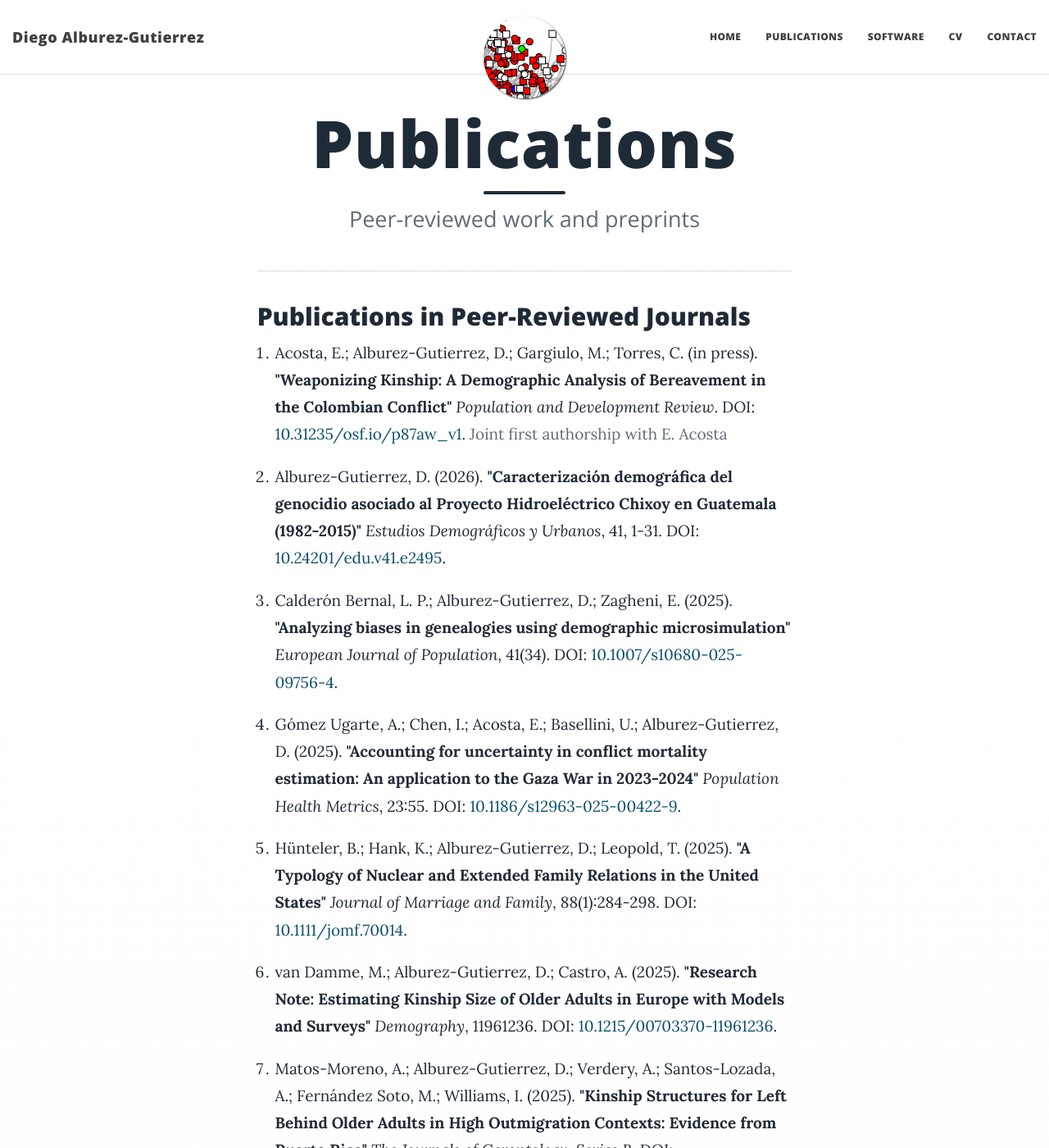
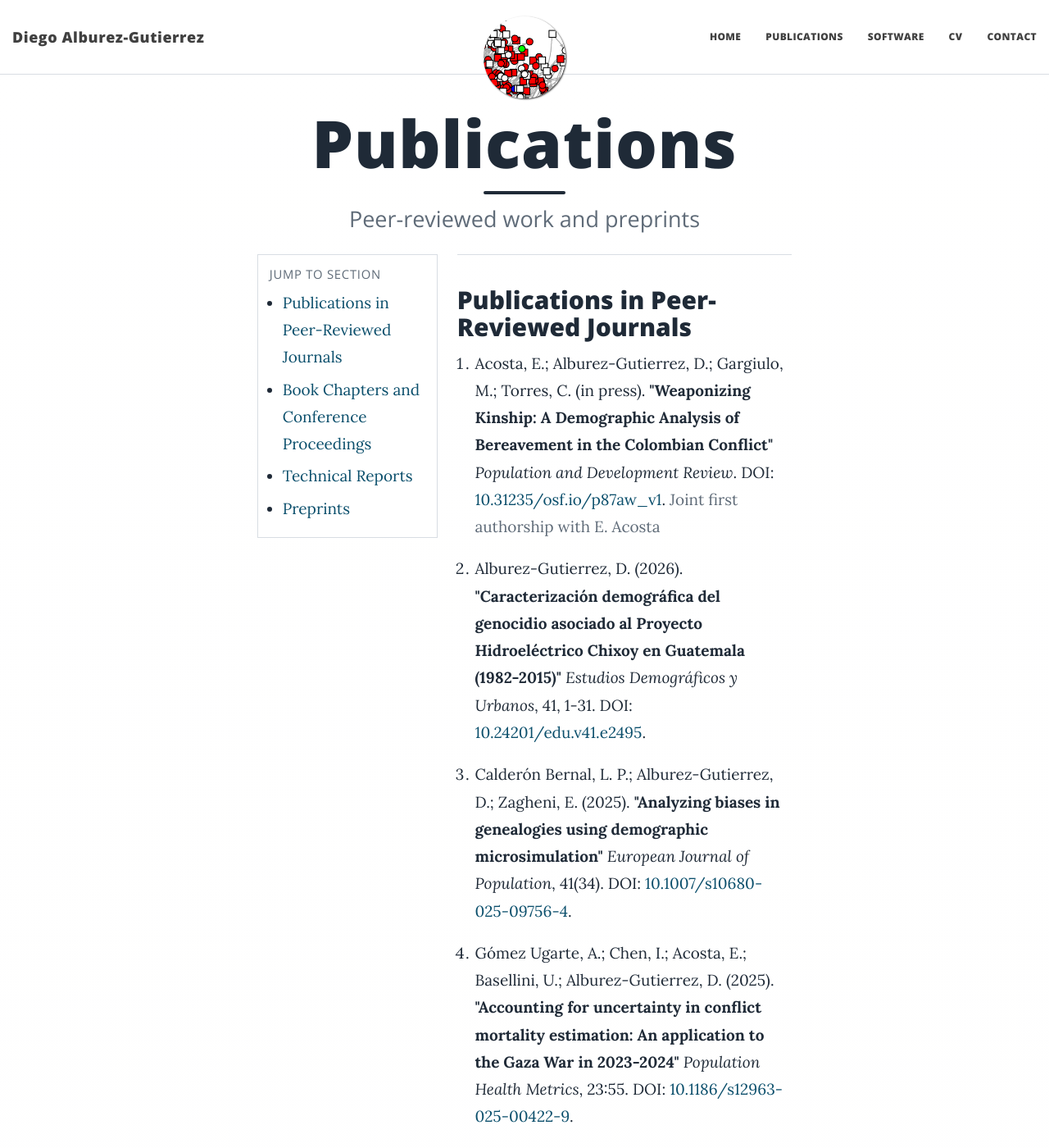
Before and after one commit to alburezg/alburezg.github.io, a Jekyll site: the page built from publications.md, in a window 1280 px wide and 1400 px high. Shown: the whole window at 82% size. Built offline with Jekyll 4.4.1, drawn with Linux system fonts in a browser that asks for light colours; nearby versions of some CDN libraries; our own code applies the rules of GitHub Pages for plain Markdown files.

Commit message:
Adjust homepage chair text and add floating publications section menu

```diff
--- a/css/main.css
+++ b/css/main.css
@@ -801,6 +801,43 @@ a:focus {
   color: var(--muted);
 }
 
+.pub-layout {
+  display: grid;
+  grid-template-columns: 220px minmax(0, 1fr);
+  gap: 24px;
+  align-items: start;
+}
+
+.pub-nav {
+  position: sticky;
+  top: 105px;
+  border: 1px solid var(--line);
+  background: #fff;
+  padding: 12px 14px;
+}
+
+.pub-nav-title {
+  font-family: "Open Sans", "Helvetica Neue", Helvetica, Arial, sans-serif;
+  font-size: 0.78em;
+  text-transform: uppercase;
+  letter-spacing: 0.05em;
+  margin: 0 0 8px;
+  color: var(--muted);
+}
+
+.pub-nav ul {
+  margin: 0;
+  padding-left: 16px;
+}
+
+.pub-nav li {
+  margin-bottom: 6px;
+}
+
+.pub-content .pub-section:first-child {
+  margin-top: 0;
+}
+
 .contact-links {
   overflow-wrap: anywhere;
 }
@@ -866,6 +903,16 @@ a:focus {
     overflow-wrap: anywhere;
   }
 
+  .pub-layout {
+    grid-template-columns: 1fr;
+    gap: 14px;
+  }
+
+  .pub-nav {
+    position: static;
+    top: auto;
+  }
+
   .copy-email-btn {
     margin-top: 6px;
     margin-left: 0;
--- a/publications.md
+++ b/publications.md
@@ -5,14 +5,26 @@ subtitle: Peer-reviewed work and preprints
 ---
 
 <div class="academic-page">
-  {% for section in site.data.publications.sections %}
-    <section class="pub-section" id="{{ section.id }}">
-      <h2>{{ section.title }}</h2>
-      <ol class="pub-list">
-        {% for item in section.items %}
-          {% include publication_entry.html item=item %}
+  <div class="pub-layout">
+    <aside class="pub-nav" aria-label="Publications sections">
+      <p class="pub-nav-title">Jump to Section</p>
+      <ul>
+        {% for section in site.data.publications.sections %}
+          <li><a href="#{{ section.id }}">{{ section.title }}</a></li>
         {% endfor %}
-      </ol>
-    </section>
-  {% endfor %}
+      </ul>
+    </aside>
+    <div class="pub-content">
+      {% for section in site.data.publications.sections %}
+        <section class="pub-section" id="{{ section.id }}">
+          <h2>{{ section.title }}</h2>
+          <ol class="pub-list">
+            {% for item in section.items %}
+              {% include publication_entry.html item=item %}
+            {% endfor %}
+          </ol>
+        </section>
+      {% endfor %}
+    </div>
+  </div>
 </div>
```
Also changed, not shown: index.md (+2 -3 lines).
